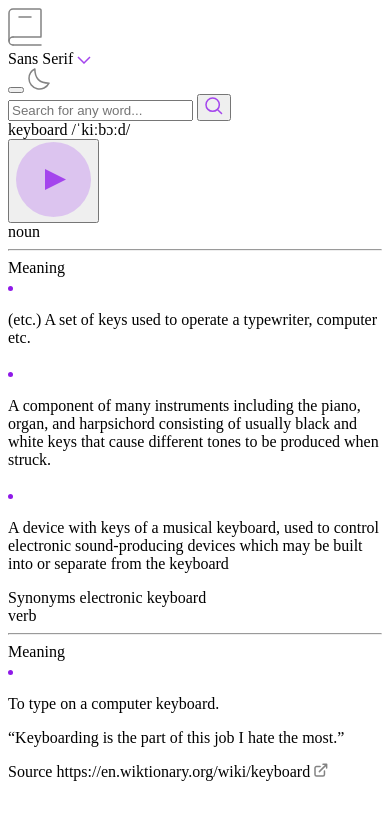
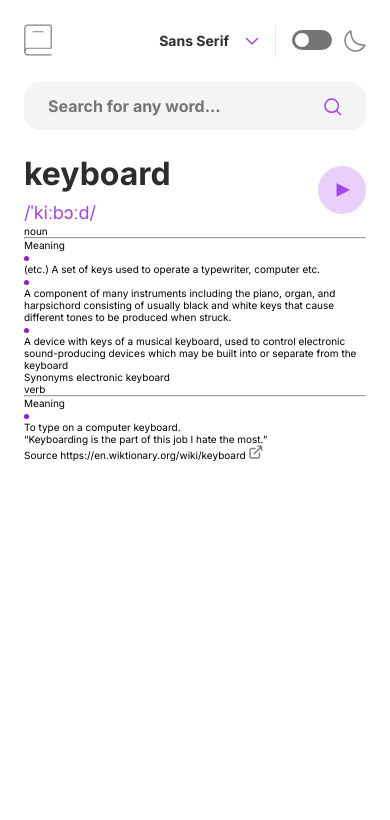
Before and after one commit to AdamHaniff/Dictionary-Web-App, a website built with Parcel: page index.html in a window 390 px wide. Built offline with nearby package versions, Linux system fonts and the light colour scheme.

Commit message:
Styled form in mobile layout

```diff
--- a/index.html
+++ b/index.html
@@ -16,6 +16,7 @@
       href="https://fonts.googleapis.com/css2?family=Inconsolata:wght@400;700&family=Inter:wght@400;700&family=Lora:ital,wght@0,400;0,700;1,700&display=swap"
       rel="stylesheet"
     />
+    <link rel="stylesheet" href="./sass/main.scss" />
     <script type="module" defer src="/main.js"></script>
   </head>
   <body>
--- a/package.json
+++ b/package.json
@@ -10,6 +10,7 @@
   "author": "Adam Haniff",
   "license": "ISC",
   "devDependencies": {
+    "@parcel/transformer-sass": "^2.10.0",
     "node-sass": "^9.0.0",
     "parcel": "^2.10.0"
   },
--- a/sass/main.scss
+++ b/sass/main.scss
@@ -19,3 +19,165 @@ $font-inconsolata: "Inconsolata", monospace;
 // ********** FONT-WEIGHTS ***********
 $fw-400: 400;
 $fw-700: 700;
+
+// ************** BASE ***************
+*,
+*::before,
+*::after {
+  margin: 0;
+  padding: 0;
+  box-sizing: inherit;
+}
+
+html {
+  box-sizing: border-box;
+  font-size: 62.5%;
+}
+
+body {
+  background: $color-white;
+  font-family: $font-inter;
+  padding: 2.4rem 2.4rem 8.5rem;
+}
+
+html,
+body {
+  height: 100%;
+}
+
+// ********** 375px LAYOUT ***********
+
+// ************* HEADER **************
+.header {
+  display: flex;
+  align-items: center;
+  justify-content: space-between;
+  margin-bottom: 2.4rem;
+
+  &__logo {
+    width: 2.8055rem;
+    height: 3.2rem;
+  }
+
+  &__font-toggle-container {
+    display: flex;
+    align-items: center;
+    gap: 1.6rem;
+  }
+
+  &__font-container {
+    display: flex;
+    gap: 1.6rem;
+  }
+
+  &__font {
+    color: $color-thunder;
+    font-size: 1.4rem;
+    font-weight: $fw-700;
+    line-height: 2.4rem;
+  }
+
+  &__vertical-line {
+    width: 0.1rem;
+    height: 3.2rem;
+    background: $color-greenWhite;
+  }
+
+  &__toggle-moon-container {
+    display: flex;
+    gap: 1.2rem;
+  }
+
+  &__toggle-btn {
+    background: none;
+    border: none;
+    position: relative;
+    width: 4rem;
+    height: 2rem;
+  }
+
+  &__toggle-rectangle {
+    width: 100%;
+    height: 100%;
+    border-radius: 1rem;
+    background: $color-boulder;
+  }
+
+  &__toggle-oval {
+    width: 1.4rem;
+    height: 1.4rem;
+    border-radius: 1.4rem;
+    background: $color-white;
+    position: absolute;
+    top: 0.3rem;
+    left: 0.3rem;
+  }
+}
+
+// ************** FORM **************
+.form {
+  &__input-container {
+    position: relative;
+    margin-bottom: 2.4rem;
+  }
+
+  &__input {
+    width: 100%;
+    height: 4.8rem;
+    border-radius: 1.6rem;
+    background: $color-whiteSmoke;
+    border: none;
+    padding-left: 2.4rem;
+    color: $color-thunder;
+    font-family: inherit;
+    font-size: 1.6rem;
+    font-weight: $fw-700;
+  }
+
+  &__search-btn {
+    border: none;
+    background: none;
+    position: absolute;
+    top: 1.6rem;
+    right: 2.44rem;
+  }
+}
+
+// ** WORD-PHONETIC-AUDIO-CONTAINER **
+.word-phonetic-audio-container {
+  display: flex;
+  justify-content: space-between;
+  align-items: center;
+}
+
+.word-phonetic-container {
+  display: flex;
+  flex-direction: column;
+  gap: 0.8rem;
+}
+
+.word {
+  color: $color-thunder;
+  font-size: 3.2rem;
+  font-weight: $fw-700;
+}
+
+.phonetic {
+  color: $color-jasminePurple;
+  font-size: 1.8rem;
+  line-height: 2.4rem;
+}
+
+.play-audio {
+  &-btn {
+    border: none;
+    background: none;
+    width: 4.8rem;
+    height: 4.8rem;
+  }
+
+  &-icon {
+    width: 4.8rem;
+    height: 4.8rem;
+  }
+}
```
Also changed, not shown: css/main.css, 2 other files.
